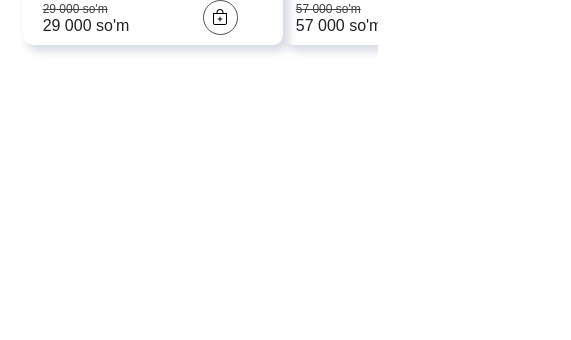
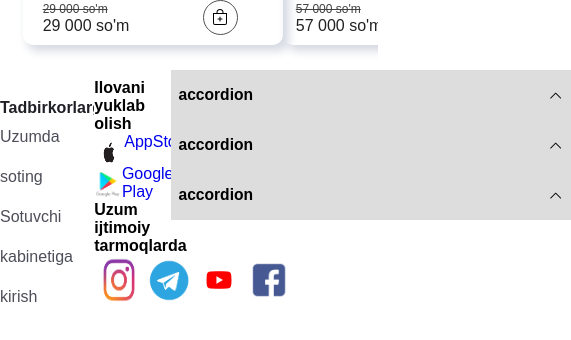
Before and after one commit to abdulhayevbahrom/uzum.uz, a React (Create React App) app: page /heart in a window 390 px wide. Shown: the part 974-1314 px from the top of the page, 571 px wide, since content can reach past the window. Built offline with nearby package versions, Linux system fonts and the light colour scheme.

Commit message:
footer css

```diff
--- a/src/components/footer/Footer.css
+++ b/src/components/footer/Footer.css
@@ -10,15 +10,20 @@
 .footer_container{
     width: 90%;
     height: 37vh;
-    background-color: #ffffff;
+    background-color: #fff;
     display: flex;
     align-items: center;
     justify-content: center;
     gap: 10px;
-    display: none;
 }
 
 .footer_container .footer_col{
+    width: 24%;
+    height: 35vh;
+    background-color: #ffffff;
+}
+
+.footer_container .footer_coll{
     width: 24%;
     height: 35vh;
     background-color: #ffffff;
@@ -33,25 +38,22 @@
     display: flex;
 }
 
-.footer_container .footer_col .app_store{
+.footer_container .footer_coll .app_store{
     display: flex;
 }
 
-.footer_container .footer_col .app_store {
-    display: flex;
-}
 
-.footer_container .footer_col .app_store img{
+.footer_container .footer_coll .app_store img{
     width: 30px;
     height: 25px;
     margin-top: 7px;
 }
 
-.footer_container .footer_col .google_play {
+.footer_container .footer_coll .google_play {
     display: flex;
 }
 
-.footer_container .footer_col .google_play .img{
+.footer_container .footer_coll .google_play .img{
     width: 30px;
     height: 25px;
     margin-top: 7px;
@@ -64,14 +66,48 @@
     color: #4D4e59;
 }
 
-.footer_container .footer_col .social {
+.footer_container .footer_coll .social {
     display: flex;
 }
 
 
-.footer_container .footer_col .social  img{
+.footer_container .footer_coll .social  img{
     width: 50px;
     height: 50px;
+}
+
+.accordion_header_btn {
+    width: 400px;
+    background: #ddd;
+    display: flex;
+    align-items: center;
+    border: none;
+    justify-content: space-between;
+    position: relative;
+    flex-direction: column;
+    display: none;
+}
+
+.click_header {
+    width: 100%;
+    display: flex;
+    align-items: center;
+    justify-content: space-between;
+    height: 50px;
+    padding: 0 2%;
+}
+
+.accordion_header_btn .hidden_cart {
+    width: 100%;
+    padding: 2% 1%;
+    background-color: dodgerblue;
+    /* position: absolute; */
+    bottom: -78px;
+    left: 0;
+    display: flex;
+    flex-direction: column;
+    align-items: flex-start;
+    text-align: start;
 }
 
 /* ------------------------------------------------- */
@@ -79,6 +115,13 @@
 @media screen and (max-width:1100px) {
 .footer_container .footer_col .google_play,
 .footer_container .footer_col .app_store {
-    font-size: 15px;
+    font-size: 13px;
 }
 }
+
+
+@media screen and (max-width:900px) {
+    .accordion_header_btn {
+        display: block;
+    }
+}
--- a/src/components/footer/Footer.jsx
+++ b/src/components/footer/Footer.jsx
@@ -1,17 +1,23 @@
-import React from "react";
+import React, { useState } from "react";
 import "./Footer.css"
 import { Link } from 'react-router-dom'
-import { Accordion } from 'react-bootstrap'
 import src from "../../assets/png-transparent-apple-logo-iphone-computer-apple-logo-company-heart-logo-removebg-preview.png"
 import img from "../../assets/images-removebg-preview.png"
 import logos from "../../assets/606_instagram-removebg-preview.png"
 import logos_2 from "../../assets/Без_названия-removebg-preview.png"
 import logos_3 from "../../assets/Без_названия__1_-removebg-preview.png"
 import logos_4 from "../../assets/Без_названия__2_-removebg-preview.png"
+import { BsChevronDown, BsChevronUp } from 'react-icons/bs'
 import { footerData } from "../../static/footerData";
 
 
 function Footer() {
+    const [click1, setClick1] = useState(false)
+    const [click2, setClick2] = useState(false)
+    const [click3, setClick3] = useState(false)
+    const [click4, setClick4] = useState(false)
+    const [click5, setClick5] = useState(false)
+    const [click6, setClick6] = useState(false)
     return (
         <div className="footer">
             <div className="footer_container">
@@ -31,7 +37,7 @@ function Footer() {
                     <Link to={"/"}>Uzumda soting</Link>
                     <Link to={"/"}>Sotuvchi kabinetiga kirish</Link>
                 </div>
-                <div className="footer_col">
+                <div className="footer_coll">
                     <h4>Ilovani yuklab olish</h4>
                     <div className="container_item">
                         <div className="app_store">
@@ -52,6 +58,51 @@ function Footer() {
                     </div>
                 </div>
             </div>
+            <div className="acardion_container">
+                <button onClick={() => setClick1(!click1)} className="accordion_header_btn">
+                    <div className="click_header">
+                        <h3>accordion</h3>
+                        {click1 ? <BsChevronDown /> : <BsChevronUp />}
+                    </div>
+                    {
+                        click1 && (
+                            <div className="hidden_cart">
+                                <p>{footerData[0].title}</p>
+                                <span>{footerData[0].lists}</span>
+                            </div>
+                        )
+                    }
+                </button>
+                <button onClick={() => setClick2(!click2)} className="accordion_header_btn">
+                    <div className="click_header">
+                        <h3>accordion</h3>
+                        {click2 ? <BsChevronDown /> : <BsChevronUp />}
+                    </div>
+                    {
+                        click2 && (
+                            <div className="hidden_cart">
+                                <p>{footerData[1].title}</p>
+                                <span>{footerData[1].lists}</span>
+                            </div>
+                        )
+                    }
+                </button>
+                <button onClick={() => setClick3(!click3)} className="accordion_header_btn">
+                    <div className="click_header">
+                        <h3>accordion</h3>
+                        {click3 ? <BsChevronDown /> : <BsChevronUp />}
+                    </div>
+                    {
+                        click3 && (
+                            <div className="hidden_cart">
+                                <p>{footerData[2].title}</p>
+                                <span>{footerData[2].lists}</span>
+                            </div>
+                        )
+                    }
+                </button>
+
+            </div>
         </div>
     )
 }
```
